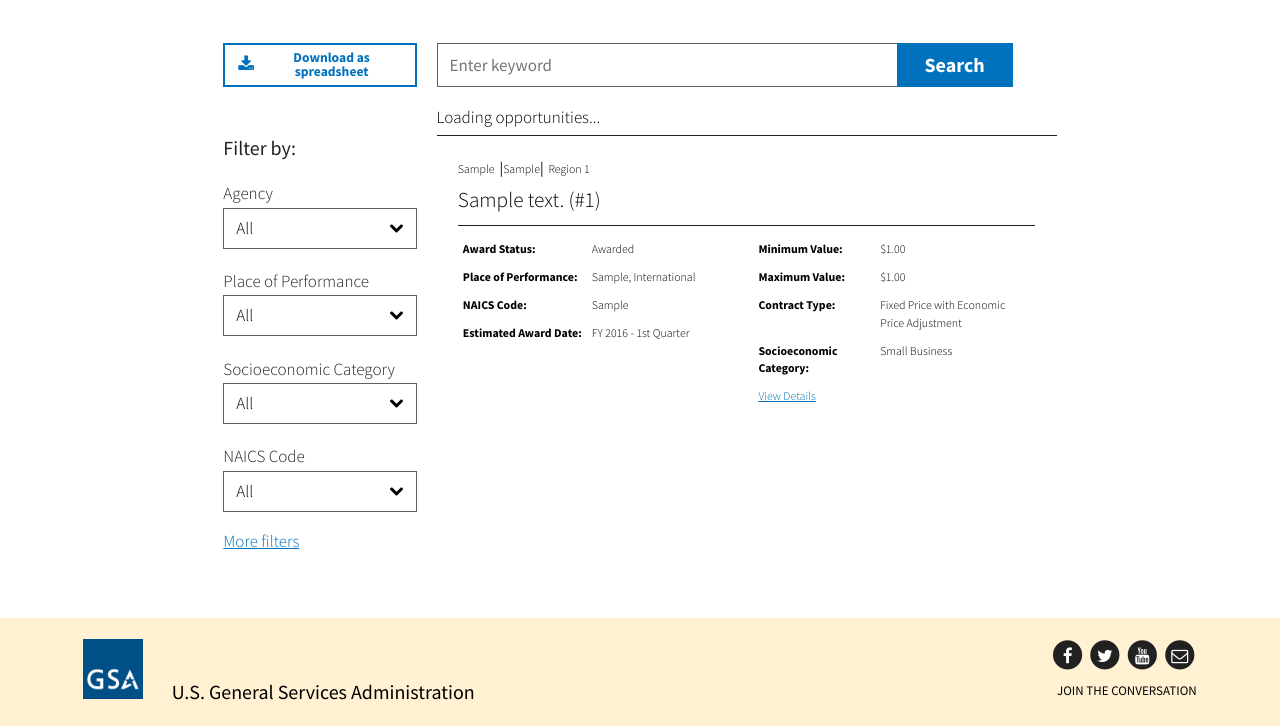
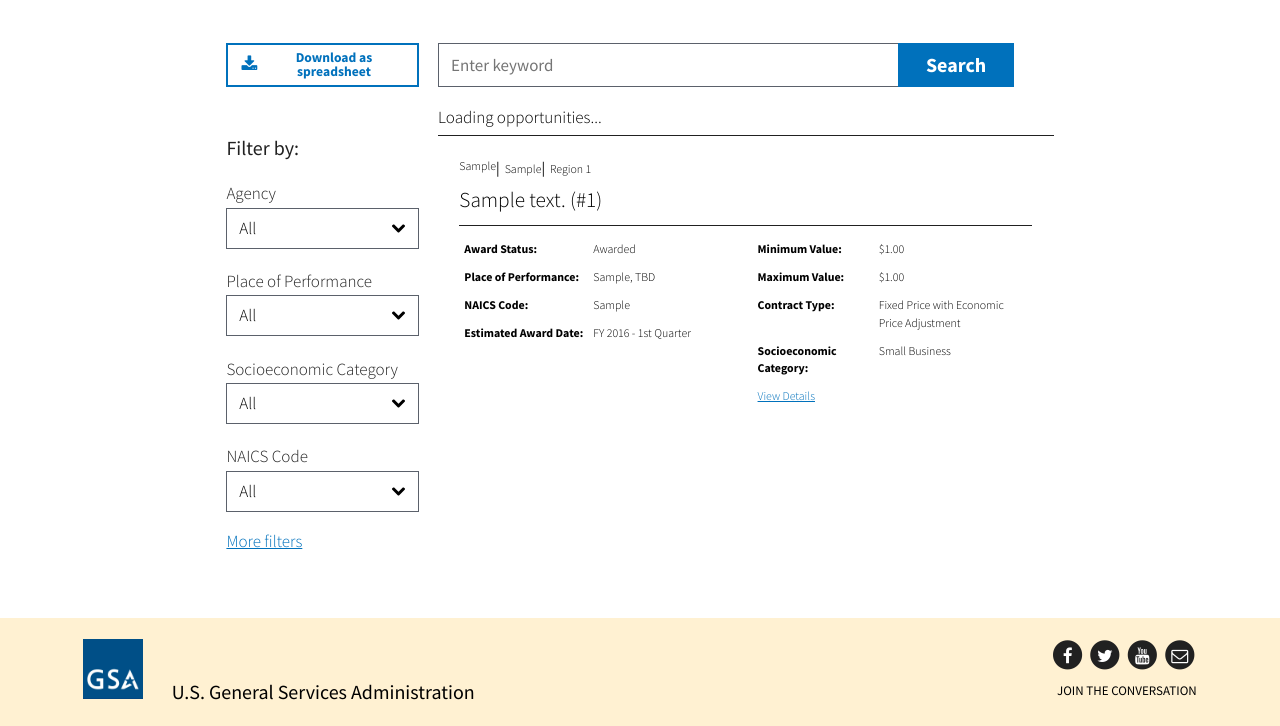
Before and after one commit to 18F/forecast, a Django app: template forecast-admin/forecast/opportunities/templates/main.html in a window 1280 px wide. Shown: the part 74-800 px from the top of the page. Run offline with Django 3.2, Linux system fonts and the light colour scheme; tables that the repository leaves empty hold one stand-in row (values such as "Sample post"); the template is opened without the code that fills it: values that come from a table or form of the project are taken from there, most other values are stand-ins (such as "Sample title", 1, 10 or a date in 2020); parts of the project's set-up code (start-up, migrations or seed data) failed here and were passed over.

Commit message:
clean data & update model

```diff
--- a/forecast-admin/forecast/forecast/settings.py
+++ b/forecast-admin/forecast/forecast/settings.py
@@ -46,6 +46,7 @@ INSTALLED_APPS = (
     'django.contrib.humanize',
 
     'localflavor',
+    'django_countries',
     'rest_framework',
     'rest_framework_swagger',
 
--- a/forecast-admin/forecast/opportunities/admin.py
+++ b/forecast-admin/forecast/opportunities/admin.py
@@ -9,6 +9,8 @@ class OpportunityAdmin(admin.ModelAdmin):
 
     # TODO: when customizing admin page, add help text to search box
     search_fields = ['id']
+
+    save_as = True
 
     def make_published(self, request, queryset):
         for obj in queryset:
--- a/forecast-admin/forecast/opportunities/models.py
+++ b/forecast-admin/forecast/opportunities/models.py
@@ -3,7 +3,9 @@ from django.contrib.auth.models import User
 from django.core.validators import MaxValueValidator, RegexValidator
 
 from localflavor.us.models import USStateField, PhoneNumberField
-from localflavor.us.us_states import US_STATES
+from localflavor.us.us_states import US_STATES, US_TERRITORIES
+from django_countries.fields import CountryField
+from django_countries import countries
 from opportunities.validators import validate_NAICS
 
 from datetime import date
@@ -89,7 +91,7 @@ class Opportunity(models.Model):
         ("HUBZone Small Business", "HUBZone Small Business"),
         ("Service Disabled Veteran-owned Small Business",
             "Service Disabled Veteran-owned Small Business"),
-        ("Veteran-owned Small Business,", "Veteran-owned Small Business"),
+        ("Veteran-owned Small Business", "Veteran-owned Small Business"),
         ("Multiple Small Business Categories",
             "Multiple Small Business Categories"),
         ("Other Than Small", "Other Than Small"), ("AbilityOne", "AbilityOne"),
@@ -266,22 +268,13 @@ class Opportunity(models.Model):
     )
 
     NON_STATE_OPTIONS = (
-        ("International", "International"),
-        ("Nationwide", "Nationwide"),
-        ("Region 1", "Region 1"),
-        ("Region 2", "Region 2"),
-        ("Region 3", "Region 3"),
-        ("Region 4", "Region 4"),
-        ("Region 5", "Region 5"),
-        ("Region 6", "Region 6"),
-        ("Region 7", "Region 7"),
-        ("Region 8", "Region 8"),
-        ("Region 9", "Region 9"),
-        ("Region 10", "Region 10"),
-        ("National Capital Region", "National Capital Region"),
-        ("Central Office", "Central Office")
+        ("TBD", "TBD"),
+        ("Regionwide", "Regionwide"),
+        ("Various", "Various"),
+        ("International", "International")
     )
-    STATES = US_STATES+NON_STATE_OPTIONS
+    STATES = NON_STATE_OPTIONS+US_STATES+US_TERRITORIES
+    COUNTRIES = countries
 
     office = models.ForeignKey(Office, blank=True, null=True)
     agency = models.CharField(max_length=100, default="GSA", editable=False)
@@ -292,8 +285,11 @@ class Opportunity(models.Model):
     place_of_performance_city = models.CharField(max_length=100,
                                                  default="Washington", blank=False)
     place_of_performance_state = models.CharField(max_length=100,
-                                                  choices=STATES, default="DC",
-                                                  blank=False)
+                                                  choices=STATES, default="DC")
+    place_of_performance_country = models.CharField(max_length=100,
+                                                    choices=COUNTRIES,
+                                                    default="US",
+                                                    blank=False)
     naics = models.CharField("Primary NAICS Code",
                              max_length=6, blank=False, null=True,
                              validators=[validate_NAICS])
@@ -347,6 +343,12 @@ class Opportunity(models.Model):
     def __str__(self):
         return "%s (%s)" % (self.description, self.estimated_fiscal_year)
 
+    def clean(self):
+        super(Opportunity, self).clean()
+
+        if self.place_of_performance_country == 'US' and not self.place_of_performance_state:
+            raise ValidationError('A state is required for opportunities in the US')
+
     class Meta:
         verbose_name = "Procurement"
         verbose_name_plural = "Procurements"
--- a/forecast-admin/forecast/opportunities/templates/includes/opportunity.html
+++ b/forecast-admin/forecast/opportunities/templates/includes/opportunity.html
@@ -1,10 +1,12 @@
 {% load filters %}
+
+<!-- currently inactive in favor of loading from the API via pagination.js -->
 
 {% for o in o %}
 
 <li class="opportunity-row">
   <p class="office">
-    <span class="agency">{{ o.agency }}</span>
+    {{ o.agency }}
     {% if o.office %}
     <span class="h5">|</span>
     <span> {{ o.office.organization }} </span>
@@ -19,37 +21,37 @@
     <div class="row">
       <div class="usa-width-one-half">
         <p class="detail-row">
-          <span class="detail-label">Award Status: </span><span class="award_status detail-field">{{ o.award_status|default:"–" }}</span>
+          <span class="detail-label">Award Status: </span><span class="detail-field">{{ o.award_status|default:"–" }}</span>
         </p>
         <p class="detail-row">
           <span class="detail-label">Place of Performance: </span>
-          <spam class="detail-field">{{ o.place_of_performance_city }}, <span class="place_of_performance_state">{{ o.place_of_performance_state }}</span>
+          <spam class="detail-field">{{ o.place_of_performance_city }}, {% if o.place_of_performance_state == "International" %}{{ o.place_of_performance_country}} {% else %}{{ o.place_of_performance_state }}{% endif %}
           </span>
         </p>
         <p class="detail-row">
-          <span class="detail-label">NAICS Code: </span><span class="detail-field naics">{{ o.naics|default:"–"}}</span>
+          <span class="detail-label">NAICS Code: </span><span class="detail-field">{{ o.naics|default:"–"}}</span>
         </p>
         <p class="detail-row">
           <span class="detail-label">Estimated Award Date: </span>
-          <span class="detail-field">FY {{ o.estimated_fiscal_year }} - <span class="estimated_fiscal_year_quarter">{{ o.estimated_fiscal_year_quarter }} Quarter</span></span>
+          <span class="detail-field">FY {{ o.estimated_fiscal_year }} - {{ o.estimated_fiscal_year_quarter }} Quarter</span>
         </p>
       </div>
       <div class="usa-width-one-half">
         <p class="detail-row">
           <span class="detail-label">Minimum Value: </span>
-          <span class="detail-field dollar_value_min">{{ o.dollar_value_min|currency:'–' }}</span>
+          <span class="detail-field">{{ o.dollar_value_min|currency:'–' }}</span>
         </p>
         <p class="detail-row">
           <span class="detail-label">Maximum Value: </span>
-          <span class="detail-field dollar_value_max">{{ o.dollar_value_max|currency:'–' }}</span>
+          <span class="detail-field">{{ o.dollar_value_max|currency:'–' }}</span>
         </p>
         <p class="detail-row">
           <span class="detail-label">Contract Type: </span>
-          <span class="detail-field contract_type">{{ o.contract_type|default:"–" }}</span>
+          <span class="detail-field">{{ o.contract_type|default:"–" }}</span>
         </p>
         <p class="detail-row">
           <span class="detail-label">Socioeconomic Category: </span>
-          <span class="detail-field socioeconomic">{{ o.socioeconomic|default:"–" }}</span>
+          <span class="detail-field">{{ o.socioeconomic|default:"–" }}</span>
         </p>
         <p class="detail-row opportunity-details"><a class="detail-label" href="/details/{{ o.id }}">View Details </a></p>
       </div>
--- a/forecast-admin/forecast/static/assets/js/src/pagination.js
+++ b/forecast-admin/forecast/static/assets/js/src/pagination.js
@@ -47,12 +47,18 @@ var startOpportunities = function(opportunityContainer, pageContainer) {
         i -= 3;
       }
       return '$' + whole + fixed.substr(-3);
-    }
+    };
 
     if(!o._node) {
+      var location;
+      if (o.place_of_performance_state == 'International') {
+        location = o.place_of_performance_country;
+      } else {
+        location = o.place_of_performance_city + ', ' + o.place_of_performance_state;
+      }
       var html = '<li class="opportunity-row">' +
       '  <p class="office">' +
-      '    <span class="agency">' + o.agency + '</span>';
+      '    <span>' + o.agency + '</span>';
       if(o.office) {
         html += '    <span class="h5">|</span>' +
         '    <span> ' + o.office + ' </span>';
@@ -63,37 +69,37 @@ var startOpportunities = function(opportunityContainer, pageContainer) {
       '    <div class="row">' +
       '      <div class="usa-width-one-half">' +
       '        <p class="detail-row">' +
-      '          <span class="detail-label">Award Status: </span><span class="award_status detail-field">' + (o.award_status || "–") + '</span>' +
+      '          <span class="detail-label">Award Status: </span><span class="detail-field">' + (o.award_status || "–") + '</span>' +
       '        </p>' +
       '        <p class="detail-row">' +
       '          <span class="detail-label">Place of Performance: </span>' +
-      '          <spam class="detail-field">' + o.place_of_performance_city + ', <span class="place_of_performance_state">' + o.place_of_performance_state + '</span>' +
+      '          <spam class="detail-field">' + location +
       '          </span>' +
       '        </p>' +
       '        <p class="detail-row">' +
-      '          <span class="detail-label">NAICS Code: </span><span class="detail-field naics">' + (o.naics || "–") + '</span>' +
+      '          <span class="detail-label">NAICS Code: </span><span class="detail-field">' + (o.naics || "–") + '</span>' +
       '        </p>' +
       '        <p class="detail-row">' +
       '          <span class="detail-label">Estimated Award Date: </span>' +
-      '          <span class="detail-field">FY ' + o.estimated_fiscal_year + ' - <span class="estimated_fiscal_year_quarter">' + o.estimated_fiscal_year_quarter + ' Quarter</span></span>' +
+      '          <span class="detail-field">FY ' + o.estimated_fiscal_year + ' - ' + o.estimated_fiscal_year_quarter + ' Quarter</span>' +
       '        </p>' +
       '      </div>' +
       '      <div class="usa-width-one-half">' +
       '        <p class="detail-row">' +
       '          <span class="detail-label">Minimum Value: </span>' +
-      '          <span class="detail-field dollar_value_min">' + currency(o.dollar_value_min) + '</span>' +
+      '          <span class="detail-field">' + currency(o.dollar_value_min) + '</span>' +
       '        </p>' +
       '        <p class="detail-row">' +
       '          <span class="detail-label">Maximum Value: </span>' +
-      '          <span class="detail-field dollar_value_max">' + currency(o.dollar_value_max) + '</span>' +
+      '          <span class="detail-field">' + currency(o.dollar_value_max) + '</span>' +
       '        </p>' +
       '        <p class="detail-row">' +
       '          <span class="detail-label">Contract Type: </span>' +
-      '          <span class="detail-field contract_type">' + (o.contract_type || "-") + '</span>' +
+      '          <span class="detail-field">' + (o.contract_type || "-") + '</span>' +
       '        </p>' +
       '        <p class="detail-row">' +
       '          <span class="detail-label">Socioeconomic Category: </span>' +
-      '          <span class="detail-field socioeconomic">' + (o.socioeconomic || "-") + '</span>' +
+      '          <span class="detail-field">' + (o.socioeconomic || "-") + '</span>' +
       '        </p>' +
       '        <p class="detail-row opportunity-details"><a class="detail-label" href="/details/' + o.id + '">View Details </a></p>' +
       '      </div>' +
@@ -103,7 +109,7 @@ var startOpportunities = function(opportunityContainer, pageContainer) {
       o._node = html;
     }
     return o._node;
-  }
+  };
 
   var _filterQuery = '';
   var _opportunityContainer = $('#opportunities .list');
--- a/forecast-admin/forecast/templates/admin/base.html
+++ b/forecast-admin/forecast/templates/admin/base.html
@@ -85,7 +85,6 @@
 
         <!-- Content -->
         <div id="content" class="{% block coltype %}colM{% endblock %}">
-            {% include "admin/includes/sidebar.html" %}
             {% block pretitle %}{% endblock %}
             {% block content_title %}{% if title %}<h1>{{ title }}</h1>{% endif %}{% endblock %}
 
--- a/requirements.txt
+++ b/requirements.txt
@@ -5,6 +5,7 @@ coveralls==1.1
 dj-database-url==0.3.0
 Django==1.8.4
 django-cors-headers==1.1.0
+django-countries==3.4.1
 django-extensions==1.6.1
 django-filter==0.12.0
 django-flat-theme==1.1.3
@@ -33,5 +34,4 @@ six==1.10.0
 smmap==0.9.0
 stevedore==1.10.0
 waitress==0.8.9
-wheel==0.24.0
 whitenoise==1.0.6
```
Also changed, not shown: forecast-admin/forecast/opportunities/migrations/0022_auto_20160406_1939.py (added), forecast-admin/forecast/opportunities/migrations/0023_opportunity_place_of_performance_country.py (added), forecast-admin/forecast/opportunities/migrations/0024_auto_20160406_2115.py (added), forecast-admin/forecast/opportunities/migrations/0025_auto_20160407_1424.py (added).
